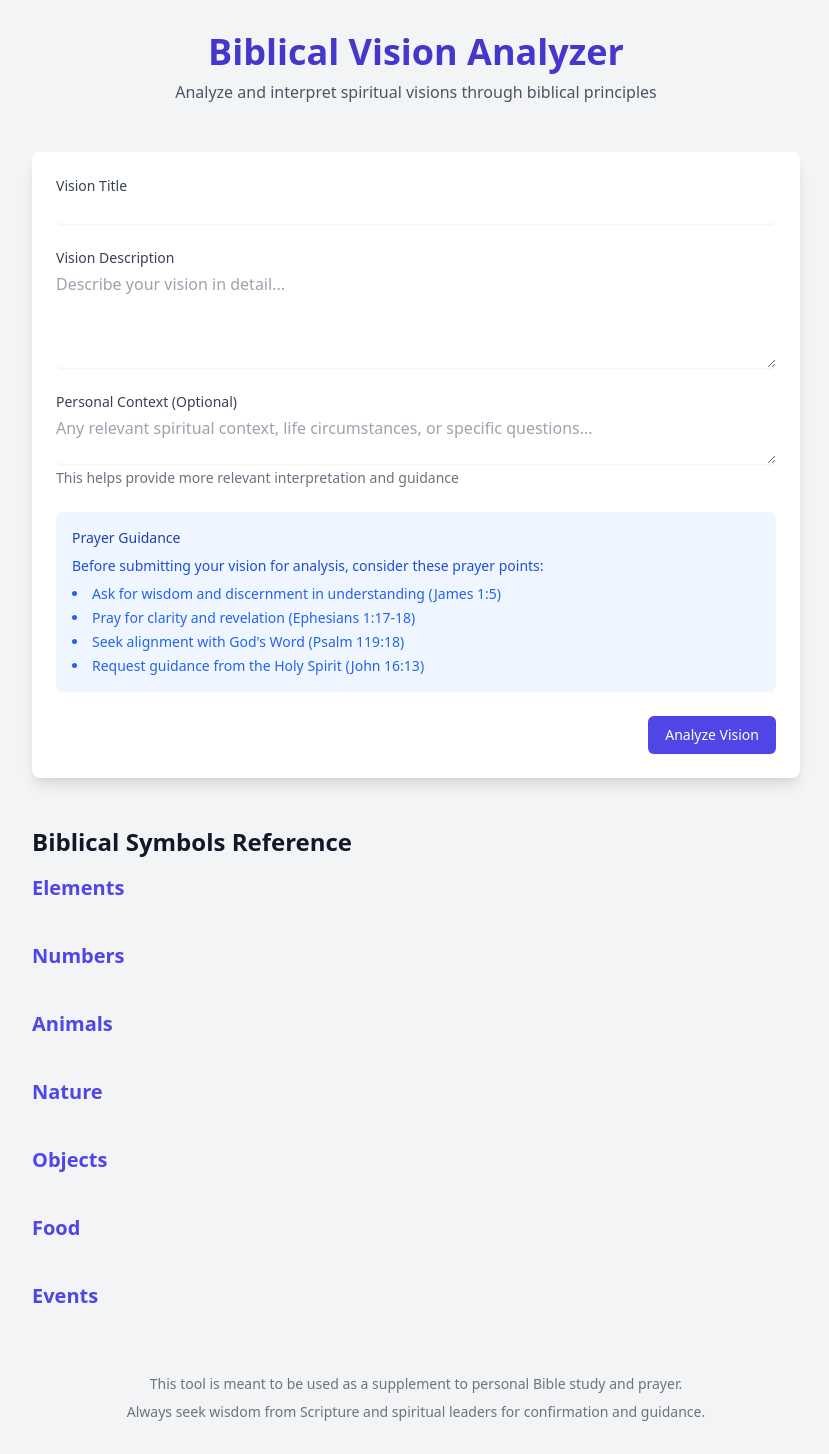
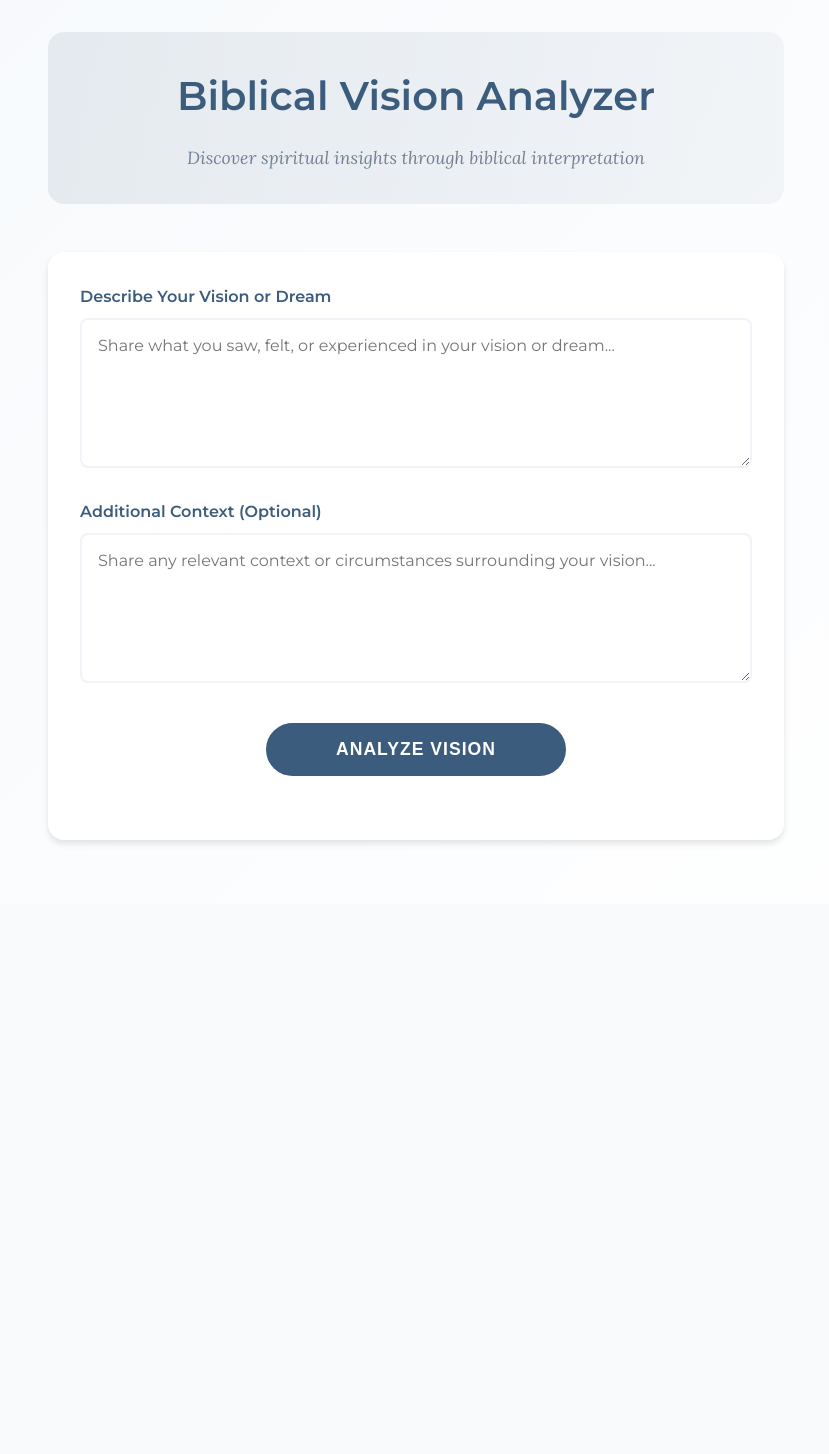
Before and after one commit to drntamm/biblical-vision-analyzer, a Flask app: page / in a window 1280 px wide. Shown: the whole page, without its empty margins (224-1053 px from the left). After the commit the page ends 844 px from the top, so only its background shows below. Run offline with Flask 3, Linux system fonts and the light colour scheme; data comes from the database, SQL or seed files in the repository.

Commit message:
Enhanced UI and improved insight formatting

```diff
--- a/templates/index.html
+++ b/templates/index.html
@@ -4,185 +4,342 @@
     <meta charset="UTF-8">
     <meta name="viewport" content="width=device-width, initial-scale=1.0">
     <title>Biblical Vision Analyzer</title>
-    <link href="https://cdn.jsdelivr.net/npm/tailwindcss@2.2.19/dist/tailwind.min.css" rel="stylesheet">
-    <script src="https://cdn.jsdelivr.net/npm/axios/dist/axios.min.js"></script>
+    <link href="https://fonts.googleapis.com/css2?family=Montserrat:wght@400;600&family=Lora:ital@0;1&display=swap" rel="stylesheet">
+    <style>
+        :root {
+            --primary-color: #3b5c7c;
+            --secondary-color: #f0f4f8;
+            --accent-color: #e3b505;
+            --text-color: #2d3748;
+            --light-text: #718096;
+            --success-color: #48bb78;
+            --error-color: #f56565;
+        }
+
+        * {
+            margin: 0;
+            padding: 0;
+            box-sizing: border-box;
+        }
+
+        body {
+            font-family: 'Montserrat', sans-serif;
+            line-height: 1.6;
+            color: var(--text-color);
+            background: linear-gradient(135deg, #f6f9fc 0%, #ffffff 100%);
+            min-height: 100vh;
+        }
+
+        .container {
+            max-width: 800px;
+            margin: 0 auto;
+            padding: 2rem;
+        }
+
+        header {
+            text-align: center;
+            margin-bottom: 3rem;
+            padding: 2rem 0;
+            background: linear-gradient(to right, rgba(59, 92, 124, 0.1), rgba(59, 92, 124, 0.05));
+            border-radius: 1rem;
+        }
+
+        h1 {
+            font-size: 2.5rem;
+            color: var(--primary-color);
+            margin-bottom: 1rem;
+            font-weight: 600;
+        }
+
+        .subtitle {
+            font-family: 'Lora', serif;
+            font-style: italic;
+            color: var(--light-text);
+            font-size: 1.1rem;
+        }
+
+        .vision-form {
+            background: white;
+            padding: 2rem;
+            border-radius: 1rem;
+            box-shadow: 0 4px 6px rgba(0, 0, 0, 0.1);
+            margin-bottom: 2rem;
+        }
+
+        .form-group {
+            margin-bottom: 1.5rem;
+        }
+
+        label {
+            display: block;
+            margin-bottom: 0.5rem;
+            color: var(--primary-color);
+            font-weight: 600;
+        }
+
+        textarea {
+            width: 100%;
+            padding: 1rem;
+            border: 2px solid var(--secondary-color);
+            border-radius: 0.5rem;
+            font-family: 'Montserrat', sans-serif;
+            font-size: 1rem;
+            transition: border-color 0.3s ease;
+            resize: vertical;
+            min-height: 150px;
+        }
+
+        textarea:focus {
+            outline: none;
+            border-color: var(--primary-color);
+        }
+
+        .analyze-btn {
+            display: block;
+            width: 100%;
+            max-width: 300px;
+            margin: 2rem auto;
+            padding: 1rem 2rem;
+            background: var(--primary-color);
+            color: white;
+            border: none;
+            border-radius: 2rem;
+            font-size: 1.1rem;
+            font-weight: 600;
+            cursor: pointer;
+            transition: all 0.3s ease;
+            text-transform: uppercase;
+            letter-spacing: 1px;
+            position: relative;
+            overflow: hidden;
+        }
+
+        .analyze-btn:hover {
+            background: #2d4b6b;
+            transform: translateY(-2px);
+            box-shadow: 0 4px 12px rgba(59, 92, 124, 0.2);
+        }
+
+        .analyze-btn:active {
+            transform: translateY(0);
+        }
+
+        .analyze-btn::after {
+            content: '';
+            position: absolute;
+            top: 50%;
+            left: 50%;
+            width: 120%;
+            height: 120%;
+            background: rgba(255, 255, 255, 0.1);
+            transform: translate(-50%, -50%) scale(0);
+            border-radius: 50%;
+            transition: transform 0.5s ease-out;
+        }
+
+        .analyze-btn:hover::after {
+            transform: translate(-50%, -50%) scale(1);
+        }
+
+        #interpretation {
+            background: white;
+            padding: 2rem;
+            border-radius: 1rem;
+            box-shadow: 0 4px 6px rgba(0, 0, 0, 0.1);
+            display: none;
+        }
+
+        .interpretation-section {
+            margin-bottom: 1.5rem;
+            padding-bottom: 1.5rem;
+            border-bottom: 1px solid var(--secondary-color);
+        }
+
+        .interpretation-section:last-child {
+            border-bottom: none;
+            margin-bottom: 0;
+            padding-bottom: 0;
+        }
+
+        .section-title {
+            color: var(--primary-color);
+            font-size: 1.2rem;
+            font-weight: 600;
+            margin-bottom: 1rem;
+        }
+
+        .scripture-reference {
+            font-family: 'Lora', serif;
+            font-style: italic;
+            color: var(--light-text);
+            margin-top: 0.5rem;
+        }
+
+        .loading {
+            display: none;
+            text-align: center;
+            margin: 2rem 0;
+        }
+
+        .loading-spinner {
+            width: 40px;
+            height: 40px;
+            border: 4px solid var(--secondary-color);
+            border-top: 4px solid var(--primary-color);
+            border-radius: 50%;
+            animation: spin 1s linear infinite;
+            margin: 0 auto 1rem;
+        }
+
+        @keyframes spin {
+            0% { transform: rotate(0deg); }
+            100% { transform: rotate(360deg); }
+        }
+
+        .error-message {
+            color: var(--error-color);
+            background: #fff5f5;
+            padding: 1rem;
+            border-radius: 0.5rem;
+            margin: 1rem 0;
+            display: none;
+        }
+
+        @media (max-width: 768px) {
+            .container {
+                padding: 1rem;
+            }
+
+            h1 {
+                font-size: 2rem;
+            }
+
+            .vision-form {
+                padding: 1.5rem;
+            }
+        }
+    </style>
 </head>
-<body class="bg-gray-100">
-    <div class="container mx-auto px-4 py-8">
-        <header class="text-center mb-12">
-            <h1 class="text-4xl font-bold text-indigo-700 mb-2">Biblical Vision Analyzer</h1>
-            <p class="text-gray-600">Analyze and interpret spiritual visions through biblical principles</p>
+<body>
+    <div class="container">
+        <header>
+            <h1>Biblical Vision Analyzer</h1>
+            <p class="subtitle">Discover spiritual insights through biblical interpretation</p>
         </header>
 
-        <div class="max-w-3xl mx-auto bg-white rounded-lg shadow-lg p-6">
-            <form id="visionForm" class="space-y-6">
-                <div>
-                    <label for="title" class="block text-sm font-medium text-gray-700">Vision Title</label>
-                    <input type="text" id="title" name="title" required
-                           class="mt-1 block w-full rounded-md border-gray-300 shadow-sm focus:border-indigo-500 focus:ring-indigo-500">
+        <div class="vision-form">
+            <div class="form-group">
+                <label for="vision">Describe Your Vision or Dream</label>
+                <textarea id="vision" placeholder="Share what you saw, felt, or experienced in your vision or dream..."></textarea>
+            </div>
+            <div class="form-group">
+                <label for="context">Additional Context (Optional)</label>
+                <textarea id="context" placeholder="Share any relevant context or circumstances surrounding your vision..."></textarea>
+            </div>
+            <button class="analyze-btn" onclick="analyzeVision()">Analyze Vision</button>
         </div>
 
-                <div>
-                    <label for="description" class="block text-sm font-medium text-gray-700">Vision Description</label>
-                    <textarea id="description" name="description" rows="4" required
-                            class="mt-1 block w-full rounded-md border-gray-300 shadow-sm focus:border-indigo-500 focus:ring-indigo-500"
-                            placeholder="Describe your vision in detail..."></textarea>
+        <div class="loading">
+            <div class="loading-spinner"></div>
+            <p>Analyzing your vision...</p>
         </div>
 
-                <div>
-                    <label for="context" class="block text-sm font-medium text-gray-700">Personal Context (Optional)</label>
-                    <textarea id="context" name="context" rows="2"
-                            class="mt-1 block w-full rounded-md border-gray-300 shadow-sm focus:border-indigo-500 focus:ring-indigo-500"
-                            placeholder="Any relevant spiritual context, life circumstances, or specific questions..."></textarea>
-                    <p class="mt-1 text-sm text-gray-500">This helps provide more relevant interpretation and guidance</p>
+        <div class="error-message"></div>
+
+        <div id="interpretation">
+            <div class="interpretation-section">
+                <h3 class="section-title">Pattern Insights</h3>
+                <div id="pattern-insights"></div>
             </div>
-
-                <div class="bg-blue-50 p-4 rounded-md">
-                    <h3 class="text-sm font-medium text-blue-800 mb-2">Prayer Guidance</h3>
-                    <p class="text-sm text-blue-700">Before submitting your vision for analysis, consider these prayer points:</p>
-                    <ul class="mt-2 text-sm text-blue-600 list-disc list-inside space-y-1">
-                        <li>Ask for wisdom and discernment in understanding (James 1:5)</li>
-                        <li>Pray for clarity and revelation (Ephesians 1:17-18)</li>
-                        <li>Seek alignment with God's Word (Psalm 119:18)</li>
-                        <li>Request guidance from the Holy Spirit (John 16:13)</li>
-                    </ul>
+            <div class="interpretation-section">
+                <h3 class="section-title">Biblical Commentary</h3>
+                <div id="biblical-commentary"></div>
             </div>
-
-                <div class="text-right">
-                    <button type="submit"
-                            class="inline-flex justify-center py-2 px-4 border border-transparent shadow-sm text-sm font-medium rounded-md text-white bg-indigo-600 hover:bg-indigo-700 focus:outline-none focus:ring-2 focus:ring-offset-2 focus:ring-indigo-500">
-                        Analyze Vision
-                    </button>
+            <div class="interpretation-section">
+                <h3 class="section-title">Scripture for Meditation</h3>
+                <div id="scripture-references"></div>
             </div>
-            </form>
-
-            <div id="interpretationResult" class="mt-8 hidden">
-                <h2 class="text-xl font-semibold text-gray-900 mb-4">Vision Analysis</h2>
-                <div class="space-y-6">
-                    <div id="interpretationText" class="prose max-w-none bg-gray-50 p-6 rounded-md whitespace-pre-line"></div>
-
-                    <div class="bg-yellow-50 p-4 rounded-md">
-                        <h3 class="text-sm font-medium text-yellow-800 mb-2">Important Note</h3>
-                        <p class="text-sm text-yellow-700">
-                            This interpretation is provided as a tool for reflection and should be:
-                        </p>
-                        <ul class="mt-2 text-sm text-yellow-600 list-disc list-inside space-y-1">
-                            <li>Prayerfully considered and tested against Scripture</li>
-                            <li>Discussed with mature spiritual leaders</li>
-                            <li>Used alongside personal Bible study and prayer</li>
-                            <li>Understood as guidance, not definitive interpretation</li>
-                        </ul>
+            <div class="interpretation-section">
+                <h3 class="section-title">Application Points</h3>
+                <div id="application-points"></div>
             </div>
+            <div class="interpretation-section">
+                <h3 class="section-title">Prayer Guide</h3>
+                <div id="prayer-points"></div>
             </div>
         </div>
     </div>
 
-        <div class="mt-12 max-w-3xl mx-auto">
-            <h2 class="text-2xl font-bold text-gray-900 mb-4">Biblical Symbols Reference</h2>
-            <div class="grid gap-6">
-                <div id="elementsSymbols" class="space-y-4">
-                    <h3 class="text-xl font-semibold text-indigo-600">Elements</h3>
-                    <div class="grid gap-4 md:grid-cols-2"></div>
-                </div>
-                <div id="numbersSymbols" class="space-y-4">
-                    <h3 class="text-xl font-semibold text-indigo-600">Numbers</h3>
-                    <div class="grid gap-4 md:grid-cols-2"></div>
-                </div>
-                <div id="animalsSymbols" class="space-y-4">
-                    <h3 class="text-xl font-semibold text-indigo-600">Animals</h3>
-                    <div class="grid gap-4 md:grid-cols-2"></div>
-                </div>
-                <div id="natureSymbols" class="space-y-4">
-                    <h3 class="text-xl font-semibold text-indigo-600">Nature</h3>
-                    <div class="grid gap-4 md:grid-cols-2"></div>
-                </div>
-                <div id="objectsSymbols" class="space-y-4">
-                    <h3 class="text-xl font-semibold text-indigo-600">Objects</h3>
-                    <div class="grid gap-4 md:grid-cols-2"></div>
-                </div>
-                <div id="foodSymbols" class="space-y-4">
-                    <h3 class="text-xl font-semibold text-indigo-600">Food</h3>
-                    <div class="grid gap-4 md:grid-cols-2"></div>
-                </div>
-                <div id="eventsSymbols" class="space-y-4">
-                    <h3 class="text-xl font-semibold text-indigo-600">Events</h3>
-                    <div class="grid gap-4 md:grid-cols-2"></div>
-                </div>
-            </div>
-        </div>
+    <script>
+        function analyzeVision() {
+            const vision = document.getElementById('vision').value.trim();
+            const context = document.getElementById('context').value.trim();
+            const loading = document.querySelector('.loading');
+            const interpretation = document.getElementById('interpretation');
+            const errorMessage = document.querySelector('.error-message');
 
-        <footer class="mt-12 text-center text-sm text-gray-500">
-            <p class="mb-2">This tool is meant to be used as a supplement to personal Bible study and prayer.</p>
-            <p>Always seek wisdom from Scripture and spiritual leaders for confirmation and guidance.</p>
-        </footer>
-    </div>
+            if (!vision) {
+                errorMessage.textContent = 'Please describe your vision before analyzing.';
+                errorMessage.style.display = 'block';
+                return;
+            }
 
-    <script>
-        document.getElementById('visionForm').addEventListener('submit', async (e) => {
-            e.preventDefault();
+            // Hide error message if it was shown
+            errorMessage.style.display = 'none';
 
-            const submitButton = e.target.querySelector('button[type="submit"]');
-            submitButton.disabled = true;
-            submitButton.innerHTML = 'Analyzing...';
+            // Show loading spinner
+            loading.style.display = 'block';
+            interpretation.style.display = 'none';
 
-            const formData = {
-                title: document.getElementById('title').value,
-                description: document.getElementById('description').value,
-                context: document.getElementById('context').value
-            };
+            fetch('/submit_vision', {
+                method: 'POST',
+                headers: {
+                    'Content-Type': 'application/json',
+                },
+                body: JSON.stringify({
+                    description: vision,
+                    context: context
+                })
+            })
+            .then(response => response.json())
+            .then(data => {
+                loading.style.display = 'none';
+                interpretation.style.display = 'block';
 
-            try {
-                const response = await axios.post('/submit_vision', formData);
-                const interpretation = response.data.interpretation;
+                // Update pattern insights
+                const patternInsights = document.getElementById('pattern-insights');
+                patternInsights.innerHTML = data.interpretation.pattern_insights.map(insight =>
+                    `<p>• ${insight}</p>`
+                ).join('');
 
-                document.getElementById('interpretationText').textContent = interpretation;
-                document.getElementById('interpretationResult').classList.remove('hidden');
-            } catch (error) {
+                // Update scripture references
+                const scriptureRefs = document.getElementById('scripture-references');
+                scriptureRefs.innerHTML = data.interpretation.scripture_references.map(([ref, text]) =>
+                    `<p>• ${ref}</p><p class="scripture-reference">"${text}"</p>`
+                ).join('');
+
+                // Update application points
+                const applicationPoints = document.getElementById('application-points');
+                applicationPoints.innerHTML = data.interpretation.application_points.map(point =>
+                    `<p>• ${point}</p>`
+                ).join('');
+
+                // Update prayer points
+                const prayerPoints = document.getElementById('prayer-points');
+                prayerPoints.innerHTML = data.interpretation.prayer_points.map(prayer =>
+                    `<p>• ${prayer}</p>`
+                ).join('');
+
+                // Smooth scroll to interpretation
+                interpretation.scrollIntoView({ behavior: 'smooth' });
+            })
+            .catch(error => {
+                loading.style.display = 'none';
+                errorMessage.textContent = 'An error occurred while analyzing your vision. Please try again.';
+                errorMessage.style.display = 'block';
                 console.error('Error:', error);
-                alert('An error occurred while analyzing the vision. Please try again.');
-            } finally {
-                submitButton.disabled = false;
-                submitButton.innerHTML = 'Analyze Vision';
-            }
-        });
-
-        // Load biblical symbols
-        async function loadSymbols() {
-            try {
-                const response = await axios.get('/symbols');
-                const symbols = response.data;
-
-                // Group symbols by category
-                const symbolsByCategory = {};
-                symbols.forEach(symbol => {
-                    if (!symbolsByCategory[symbol.category]) {
-                        symbolsByCategory[symbol.category] = [];
-                    }
-                    symbolsByCategory[symbol.category].push(symbol);
-                });
-
-                // Populate each category section
-                Object.entries(symbolsByCategory).forEach(([category, categorySymbols]) => {
-                    const containerDiv = document.querySelector(`#${category.toLowerCase()}Symbols .grid`);
-                    if (containerDiv) {
-                        categorySymbols.forEach(symbol => {
-                            const symbolElement = document.createElement('div');
-                            symbolElement.className = 'bg-white p-4 rounded-lg shadow';
-                            symbolElement.innerHTML = `
-                                <h3 class="font-semibold text-lg text-indigo-600">${symbol.symbol}</h3>
-                                <p class="text-gray-600 mt-1">${symbol.meaning}</p>
-                                <p class="text-sm text-gray-500 mt-2">References: ${symbol.references}</p>
-                            `;
-                            containerDiv.appendChild(symbolElement);
             });
         }
-                });
-            } catch (error) {
-                console.error('Error loading symbols:', error);
-            }
-        }
-
-        loadSymbols();
     </script>
 </body>
 </html>
```
Also changed, not shown: vision_analyzer.py (+5 -5 lines). Lines whose indentation alone changed are shown as unchanged.
